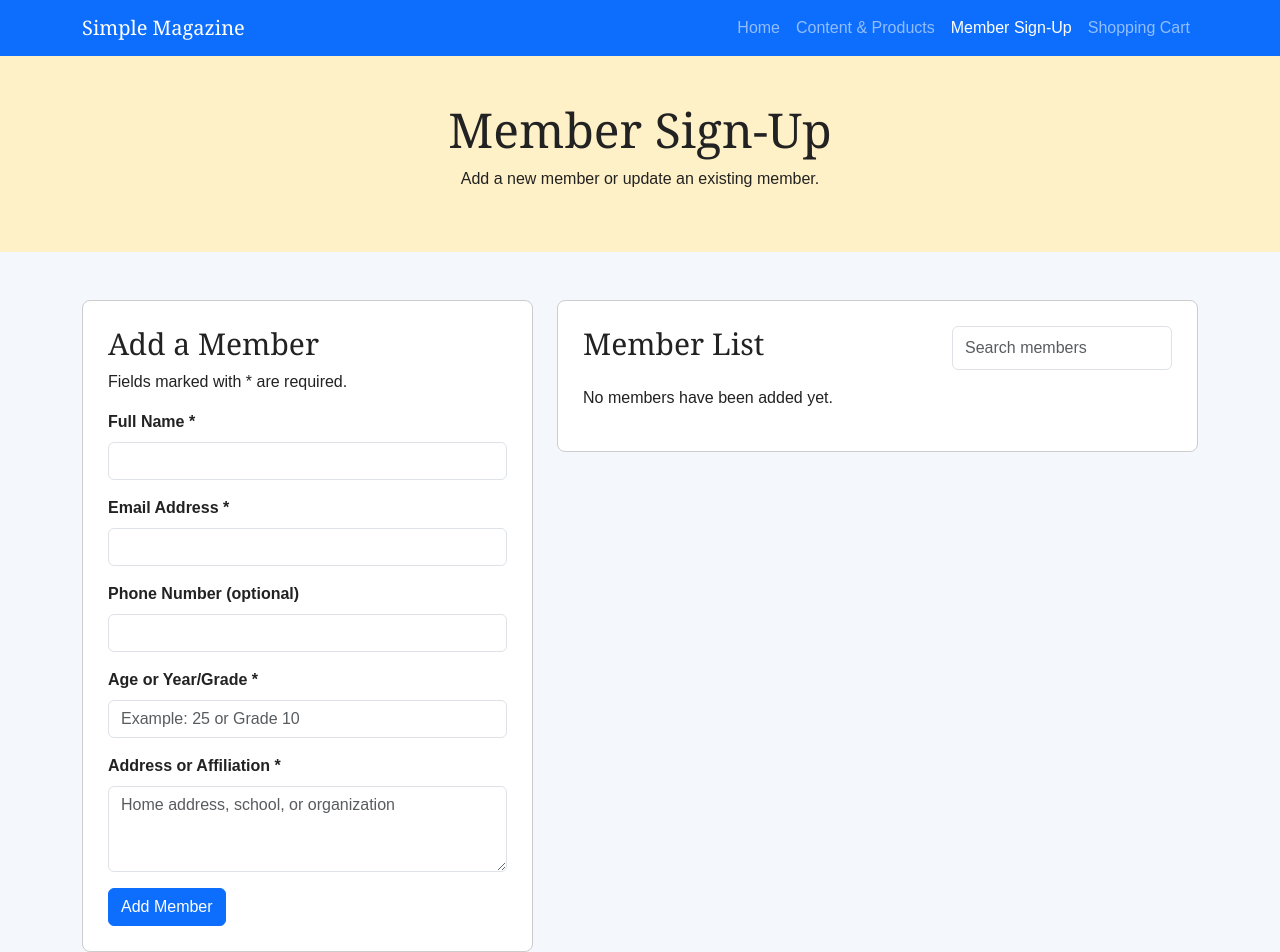
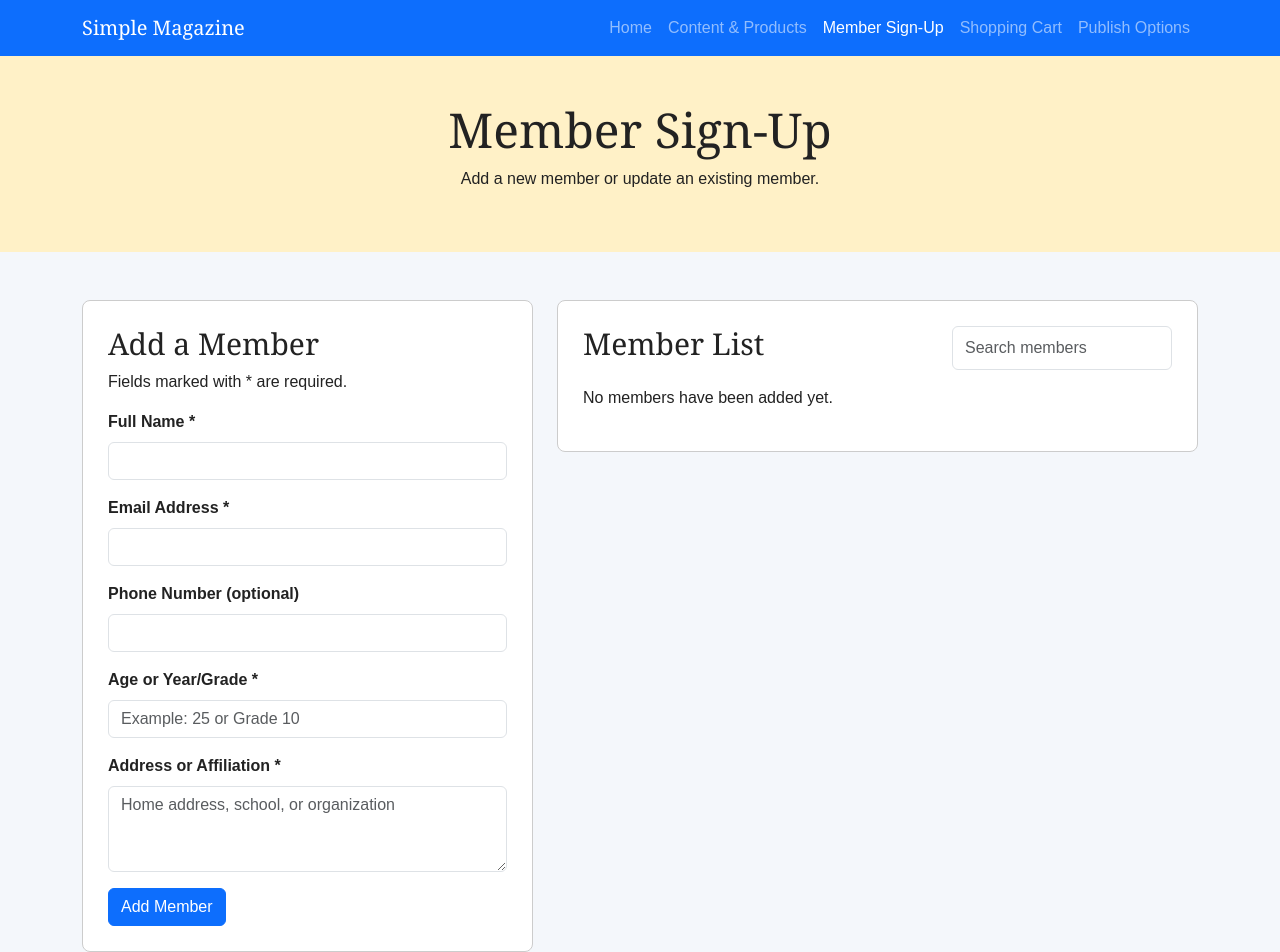
Before and after one commit to PennAdCard/the-current-magazine-version2-basic, a plain HTML site: page members.html in a window 1280 px wide. Shown: the top 952 px of the page. Drawn offline with nearby package versions, Linux system fonts and the light colour scheme.

Commit message:
Add 'Publish Options' link to navigation menu

```diff
--- a/members.html
+++ b/members.html
@@ -26,6 +26,7 @@
           <li class="nav-item"><a class="nav-link" href="content.html">Content & Products</a></li>
           <li class="nav-item"><a class="nav-link active" href="members.html">Member Sign-Up</a></li>
           <li class="nav-item"><a class="nav-link" href="cart.html">Shopping Cart</a></li>
+          <li class="nav-item"><a class="nav-link" href="publish.html">Publish Options</a></li>
         </ul>
       </div>
     </div>
```
